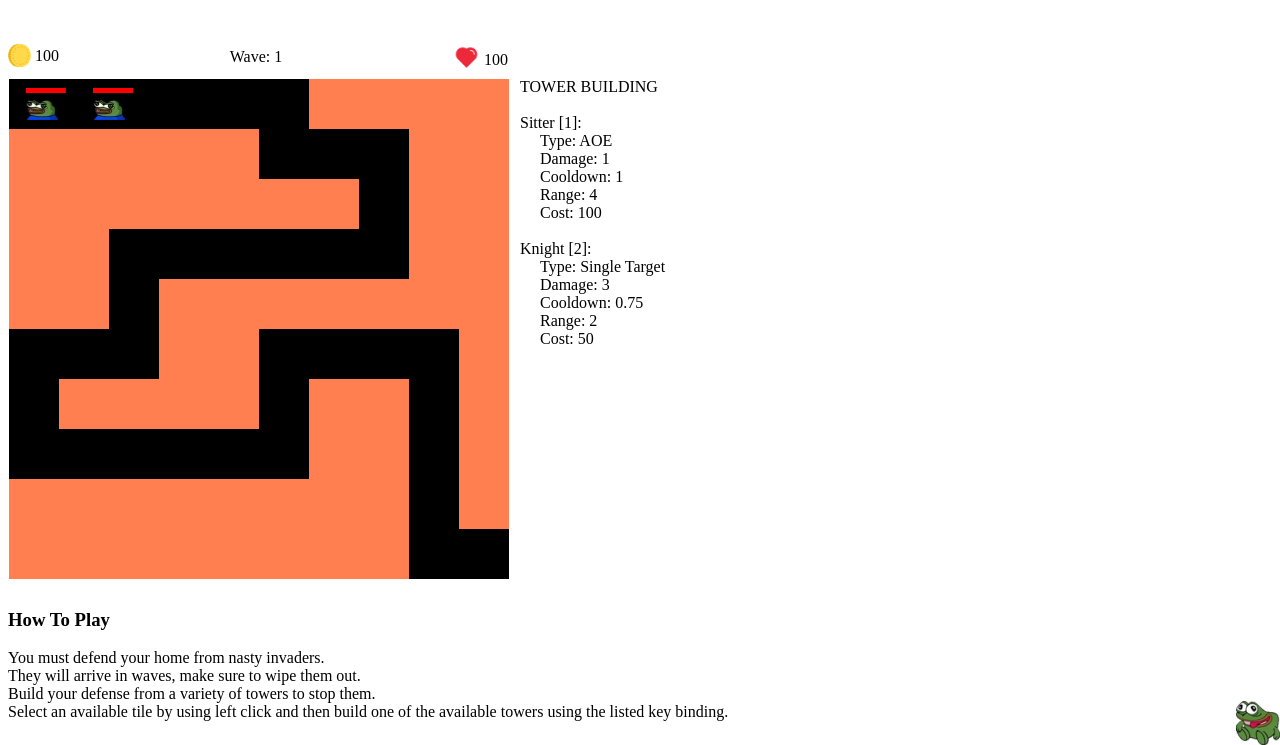
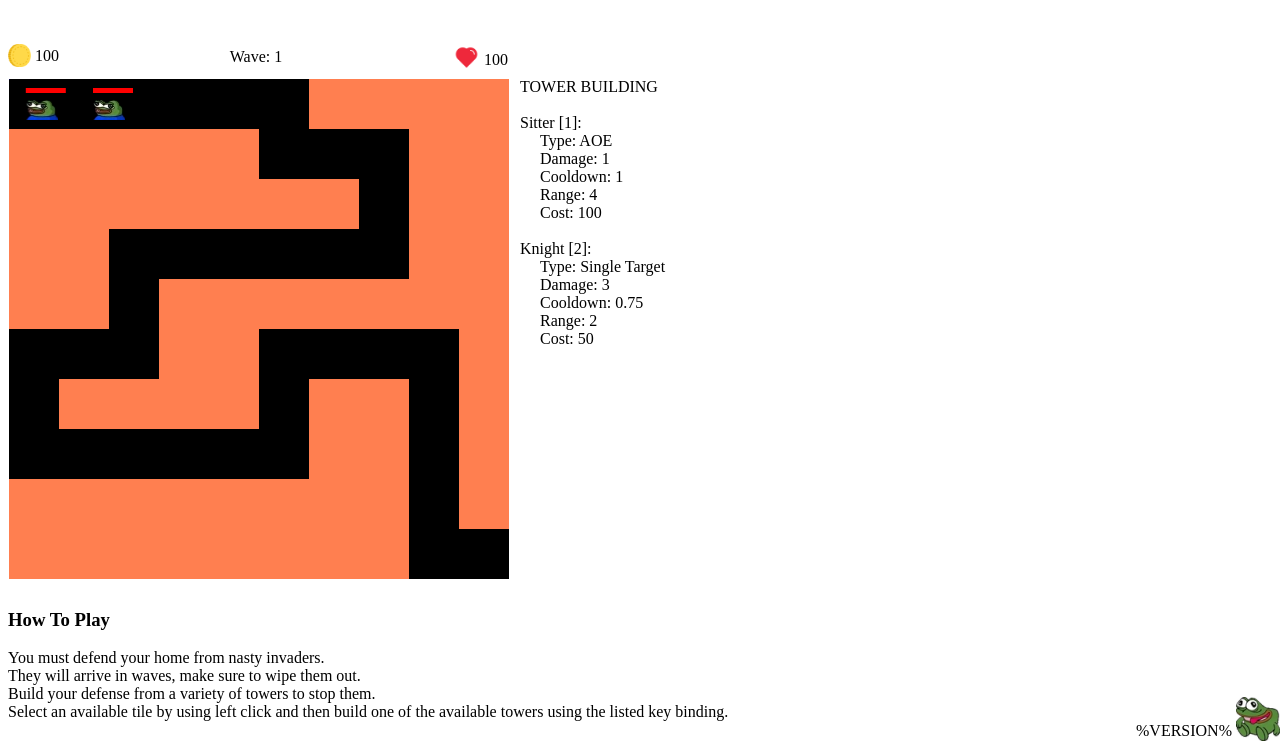
Before and after one commit to Kr4pper/pepegSit-td, a website built with webpack: page src/web/assets/index.html in a window 1280 px wide. Shown: the part 55-800 px from the top of the page. Built offline with nearby package versions, Linux system fonts and the light colour scheme.

Commit message:
added version display handling to deploy script and cloud build

```diff
--- a/src/web/assets/index.html
+++ b/src/web/assets/index.html
@@ -48,7 +48,10 @@
     </div>
 </div>
 
-<img src="./pepegSit.jpg" style="position: absolute; right: 0px; bottom: 0px;">
+<div style="position: absolute; right: 0px; bottom: 0px;">
+    <span id="version" style="position: relative; bottom: 5px;">%VERSION%</span>
+    <img src="./pepegSit.jpg">
+</div>
 
 <script>var exports = {};</script>
 <script src="./bundle.js" type="text/javascript"></script>
```
Also changed, not shown: package.json (+6 -3 lines), CHANGELOG.md, 2 other files.
